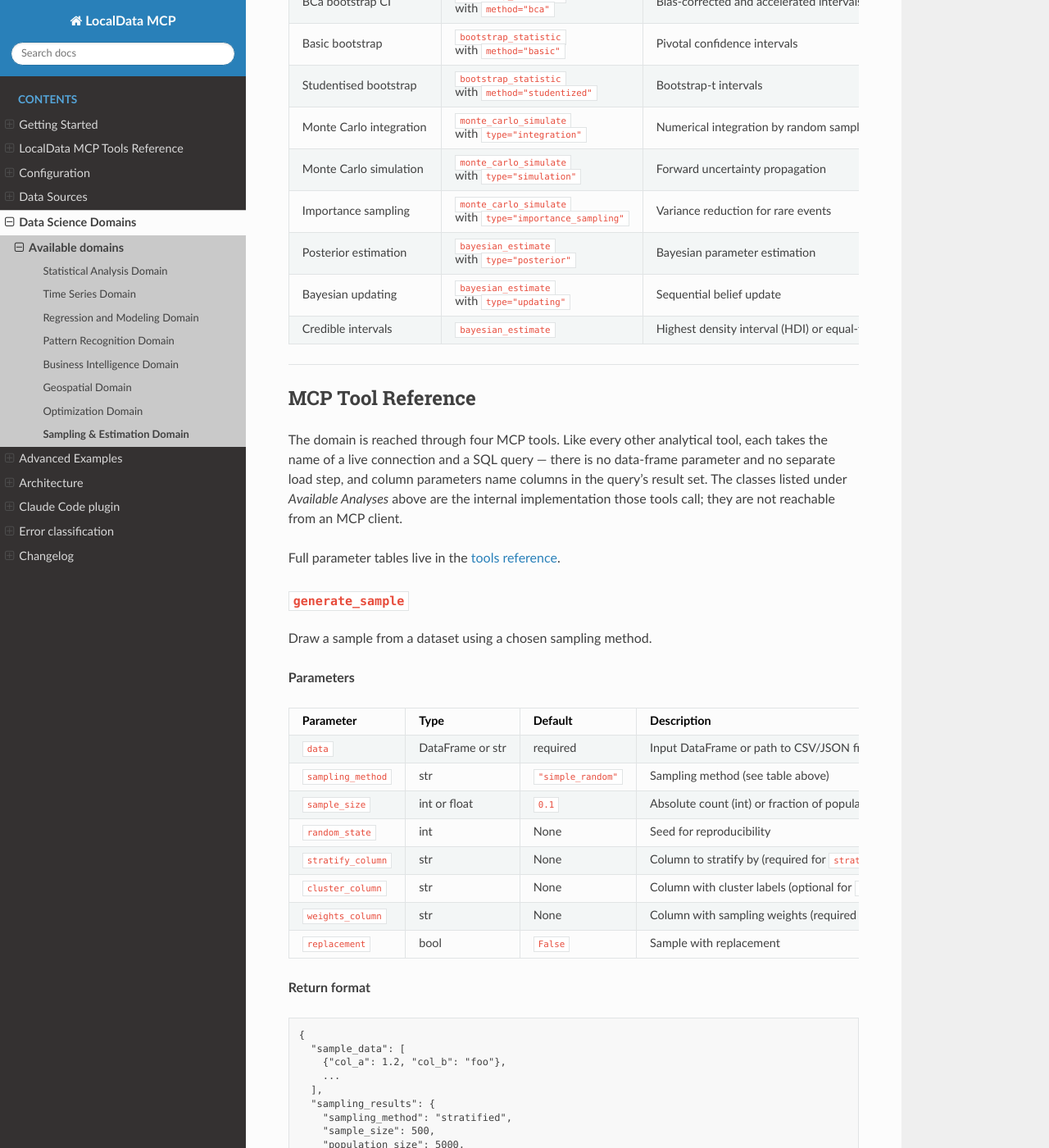
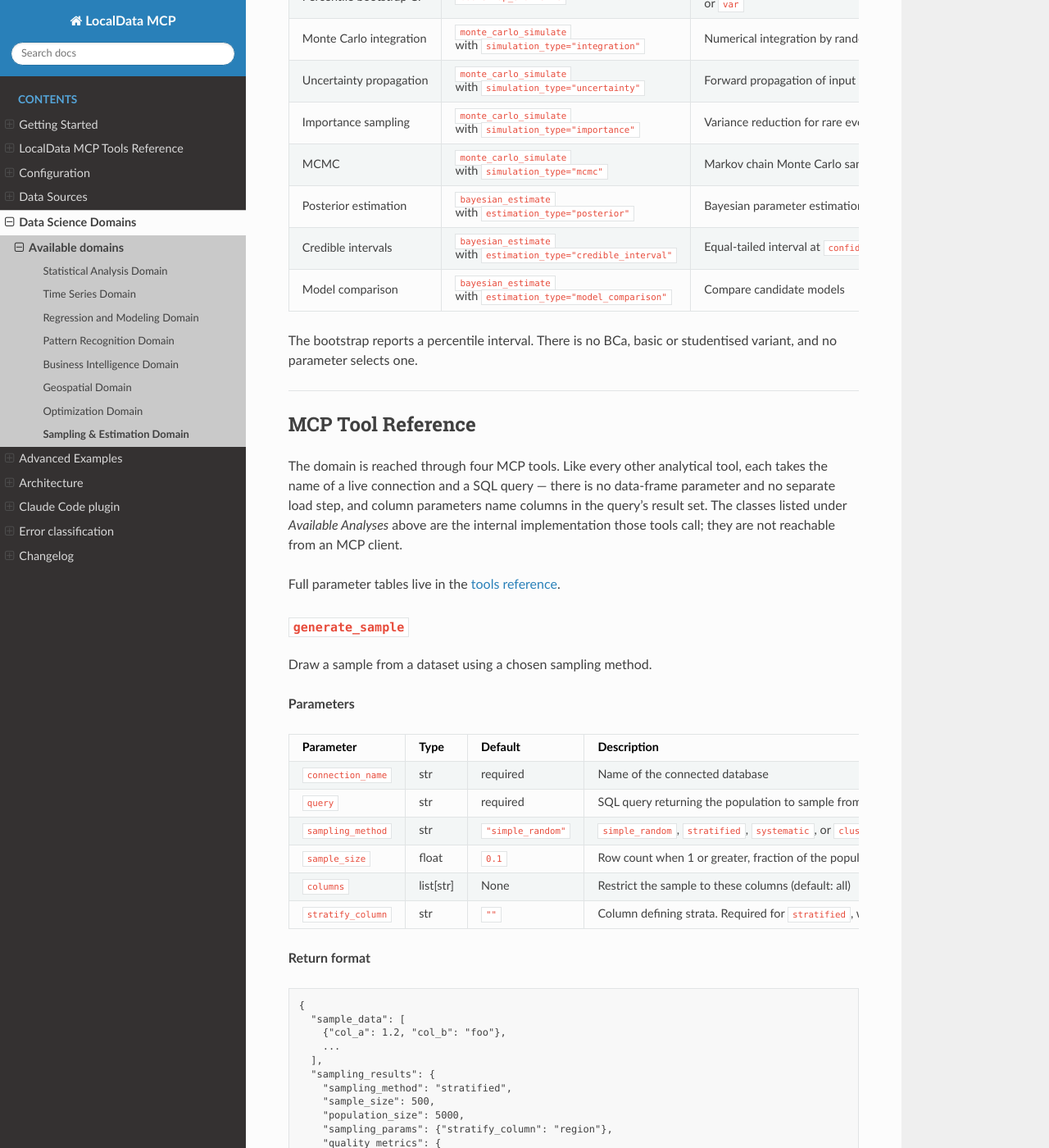
Before and after one commit to ChrisGVE/localdata-mcp, a Sphinx documentation site: the page built from docs/domains/sampling-estimation.md, in a window 1280 px wide and 1400 px high, scrolled down 996 px. Shown: the whole window at 82% size. Built offline with Sphinx 7.4.7 and the Read the Docs theme 3.1.0, drawn with Linux system fonts in a browser that asks for light colours; some of the changed text lies outside the part shown.

Commit message:
docs(sampling): document the four tools that exist, not the library beneath them
This page was caught mid-repair: it had gained the
correct preamble stating that every tool takes a connection name and a SQL query,
while its parameter tables still documented `data: DataFrame or str` -- so the
page contradicted itself within twenty lines. Every value below was checked
against the running server rather than read.

The parameter tables listed nine arguments no tool accepts: `random_state` on all
four, `cluster_column`, `weights_column` and `replacement` on `generate_sample`,
and `statistic_func` plus an interval-method `method` on `bootstrap_statistic`.
`bootstrap_statistic` has no interval-method parameter at all -- it reports a
percentile interval, and the documented `bca`, `basic` and `studentized` variants
have no code path. Its statistic argument is `statistic`, and `sum` raises
despite being listed.

Token vocabularies were wrong in both directions. `monte_carlo_simulate` accepts
`integration`, `uncertainty`, `importance` and `mcmc`; the page offered
`simulation` and `importance_sampling`, which raise, and omitted two that work.
`bayesian_estimate` accepts `posterior`, `credible_interval` and
`model_comparison`; the page offered `updating`, which raises. Weighted sampling
is documented as a method and does not exist.

Return formats were flat where the tools return a list under `bootstrap_results`,
`monte_carlo_results` or `bayesian_results`, and advertised a `bca` interval, a
`posterior_mode`, an `hdi` entry, a `bayes_factor` and `mcmc_diagnostics` that no
response carries. The shapes here are copied from real responses.

The Examples section was Python-library code throughout -- `data=df`,
`statistic_func=lambda x: ...`, `random_state=42` -- and is rewritten as calls an
MCP client can issue, including the note that sampling and estimation do not
chain automatically.

````diff
--- a/docs/domains/sampling-estimation.md
+++ b/docs/domains/sampling-estimation.md
@@ -13,30 +13,34 @@ Use this domain when you need to:
 - Simulate outcomes or propagate uncertainty through a model using Monte Carlo methods
 - Update prior beliefs with observed data and obtain posterior credible intervals
 
-All transformers are sklearn-compatible (`BaseEstimator`, `TransformerMixin`). High-level
-functions accept a DataFrame or a file path and return JSON-serializable dictionaries.
+The transformers underneath are sklearn-compatible (`BaseEstimator`,
+`TransformerMixin`), but an MCP client does not reach them: it calls the four
+tools below, each of which takes a connection name and a SQL query.
 
 ---
 
 ## Available Analyses
 
-| Analysis | Function | Description |
+Every value in this table was checked against the running server. A token not
+listed here raises rather than falling back to a default.
+
+| Analysis | Call | Description |
 |---|---|---|
-| Simple random sampling | `generate_sample` with `method="simple_random"` | Uniform random selection without replacement |
-| Stratified sampling | `generate_sample` with `method="stratified"` | Proportional allocation across strata |
-| Cluster sampling | `generate_sample` with `method="cluster"` | Select random clusters, take all members |
-| Systematic sampling | `generate_sample` with `method="systematic"` | Regular interval selection with random start |
-| Weighted sampling | `generate_sample` with `method="weighted"` | Probability-proportional-to-size sampling |
-| Percentile bootstrap CI | `bootstrap_statistic` with `method="percentile"` | Distribution-free confidence intervals |
-| BCa bootstrap CI | `bootstrap_statistic` with `method="bca"` | Bias-corrected and accelerated intervals |
-| Basic bootstrap | `bootstrap_statistic` with `method="basic"` | Pivotal confidence intervals |
-| Studentised bootstrap | `bootstrap_statistic` with `method="studentized"` | Bootstrap-t intervals |
-| Monte Carlo integration | `monte_carlo_simulate` with `type="integration"` | Numerical integration by random sampling |
-| Monte Carlo simulation | `monte_carlo_simulate` with `type="simulation"` | Forward uncertainty propagation |
-| Importance sampling | `monte_carlo_simulate` with `type="importance_sampling"` | Variance reduction for rare events |
-| Posterior estimation | `bayesian_estimate` with `type="posterior"` | Bayesian parameter estimation |
-| Bayesian updating | `bayesian_estimate` with `type="updating"` | Sequential belief update |
-| Credible intervals | `bayesian_estimate` | Highest density interval (HDI) or equal-tailed CI |
+| Simple random sampling | `generate_sample` with `sampling_method="simple_random"` | Uniform random selection |
+| Stratified sampling | `generate_sample` with `sampling_method="stratified"` | Proportional allocation across strata; needs `stratify_column` |
+| Systematic sampling | `generate_sample` with `sampling_method="systematic"` | Regular interval selection with a random start |
+| Cluster sampling | `generate_sample` with `sampling_method="cluster"` | Select random clusters, take all members |
+| Percentile bootstrap CI | `bootstrap_statistic` | Distribution-free confidence interval for `mean`, `median`, `std` or `var` |
+| Monte Carlo integration | `monte_carlo_simulate` with `simulation_type="integration"` | Numerical integration by random sampling |
+| Uncertainty propagation | `monte_carlo_simulate` with `simulation_type="uncertainty"` | Forward propagation of input uncertainty |
+| Importance sampling | `monte_carlo_simulate` with `simulation_type="importance"` | Variance reduction for rare events |
+| MCMC | `monte_carlo_simulate` with `simulation_type="mcmc"` | Markov chain Monte Carlo sampling |
+| Posterior estimation | `bayesian_estimate` with `estimation_type="posterior"` | Bayesian parameter estimation |
+| Credible intervals | `bayesian_estimate` with `estimation_type="credible_interval"` | Equal-tailed interval at `confidence_level` |
+| Model comparison | `bayesian_estimate` with `estimation_type="model_comparison"` | Compare candidate models |
+
+The bootstrap reports a percentile interval. There is no BCa, basic or
+studentised variant, and no parameter selects one.
 
 ---
 
@@ -60,14 +64,12 @@ Draw a sample from a dataset using a chosen sampling method.
 
 | Parameter | Type | Default | Description |
 |---|---|---|---|
-| `data` | DataFrame or str | required | Input DataFrame or path to CSV/JSON file |
-| `sampling_method` | str | `"simple_random"` | Sampling method (see table above) |
-| `sample_size` | int or float | `0.1` | Absolute count (int) or fraction of population (float 0–1) |
-| `random_state` | int | None | Seed for reproducibility |
-| `stratify_column` | str | None | Column to stratify by (required for `stratified`) |
-| `cluster_column` | str | None | Column with cluster labels (optional for `cluster`) |
-| `weights_column` | str | None | Column with sampling weights (required for `weighted`) |
-| `replacement` | bool | `False` | Sample with replacement |
+| `connection_name` | str | required | Name of the connected database |
+| `query` | str | required | SQL query returning the population to sample from |
+| `sampling_method` | str | `"simple_random"` | `simple_random`, `stratified`, `systematic`, or `cluster` |
+| `sample_size` | float | `0.1` | Row count when 1 or greater, fraction of the population when below 1 |
+| `columns` | list[str] | None | Restrict the sample to these columns (default: all) |
+| `stratify_column` | str | `""` | Column defining strata. Required for `stratified`, which raises without it |
 
 **Return format**
 
@@ -81,7 +83,7 @@ Draw a sample from a dataset using a chosen sampling method.
     "sampling_method": "stratified",
     "sample_size": 500,
     "population_size": 5000,
-    "sampling_params": {"stratify_column": "region", "replacement": false},
+    "sampling_params": {"stratify_column": "region"},
     "quality_metrics": {
       "representativeness_score": 0.97,
       "mean_absolute_difference": 0.03,
@@ -105,30 +107,34 @@ Estimate confidence intervals for a statistic via bootstrap resampling.
 
 | Parameter | Type | Default | Description |
 |---|---|---|---|
-| `data` | DataFrame or str | required | Input DataFrame or file path |
-| `statistic_func` | callable or str | `"mean"` | Statistic to bootstrap; string names: `mean`, `median`, `std`, `var`, `sum` |
+| `connection_name` | str | required | Name of the connected database |
+| `query` | str | required | SQL query returning the data to resample |
+| `column` | str | `""` | Numeric column to bootstrap |
+| `statistic` | str | `"mean"` | `mean`, `median`, `std`, or `var`. Any other name raises |
 | `n_bootstrap` | int | `1000` | Number of bootstrap resamples |
-| `confidence_level` | float | `0.95` | Confidence level (e.g., 0.95 for 95% CI) |
-| `method` | str | `"percentile"` | Interval method: `percentile`, `bca`, `basic`, `studentized` |
-| `random_state` | int | None | Seed for reproducibility |
+| `confidence_level` | float | `0.95` | Confidence level, e.g. 0.95 for a 95% interval |
 
 **Return format**
 
 ```json
 {
-  "statistic_name": "mean",
-  "original_statistic": 42.7,
-  "bootstrap_method": "percentile",
+  "bootstrap_results": [
+    {
+      "statistic_name": "mean_value",
+      "original_statistic": 10.97,
+      "bootstrap_method": "percentile",
+      "n_bootstrap": 1000,
+      "bias_estimate": 0.013,
+      "bias_corrected_estimate": 10.956,
+      "variance_estimate": 0.040,
+      "standard_error": 0.201,
+      "confidence_intervals": {"percentile": [10.67, 11.37]},
+      "bootstrap_params": {}
+    }
+  ],
   "n_bootstrap": 1000,
-  "bias_estimate": 0.03,
-  "bias_corrected_estimate": 42.67,
-  "variance_estimate": 1.24,
-  "standard_error": 1.11,
-  "confidence_intervals": {
-    "percentile": [40.5, 44.9],
-    "bca": [40.3, 44.7]
-  },
-  "convergence_info": {"bootstrap_se_stability": 0.02}
+  "confidence_level": 0.95,
+  "method": "percentile"
 }
 ```
 
@@ -142,25 +148,34 @@ Run a Monte Carlo simulation or numerical integration.
 
 | Parameter | Type | Default | Description |
 |---|---|---|---|
-| `data` | DataFrame or str | required | Input data for simulation parameters |
-| `simulation_type` | str | `"integration"` | Type: `integration`, `simulation`, `importance_sampling` |
+| `connection_name` | str | required | Name of the connected database |
+| `query` | str | required | SQL query supplying the simulation parameters |
+| `simulation_type` | str | `"integration"` | `integration`, `uncertainty`, `importance`, or `mcmc`. Any other value raises |
 | `n_simulations` | int | `10000` | Number of simulation draws |
-| `random_state` | int | None | Seed for reproducibility |
+| `columns` | list[str] | None | Restrict the input to these columns (default: all) |
 
 **Return format**
 
-```text
+```json
 {
-  "simulation_type": "simulation",
+  "monte_carlo_results": [
+    {
+      "simulation_type": "integration",
+      "n_simulations": 10000,
+      "estimated_value": 0.9187,
+      "confidence_interval": [0.8083, 1.0291],
+      "standard_error": 0.0563,
+      "convergence_diagnostic": {
+        "batch_variance": 0.0371,
+        "relative_std_error": 0.0613
+      },
+      "simulation_params": {"random_state": null},
+      "integration_bounds": [-3, 3]
+    }
+  ],
+  "simulation_type": "integration",
   "n_simulations": 10000,
-  "estimated_value": 18.4,
-  "confidence_interval": [17.1, 19.7],
-  "standard_error": 0.66,
-  "convergence_diagnostic": {
-    "relative_error": 0.004,
-    "effective_sample_size": 9800
-  },
-  "simulation_params": {...}
+  "confidence_level": 0.95
 }
 ```
 
@@ -174,30 +189,44 @@ Perform Bayesian parameter estimation with credible intervals.
 
 | Parameter | Type | Default | Description |
 |---|---|---|---|
-| `data` | DataFrame or str | required | Input DataFrame or file path |
-| `estimation_type` | str | `"posterior"` | Type: `posterior`, `updating` |
-| `prior_distribution` | str | `"normal"` | Prior: `normal`, `beta`, `gamma`, `uniform` |
+| `connection_name` | str | required | Name of the connected database |
+| `query` | str | required | SQL query returning the observations |
+| `column` | str | `""` | Numeric column to estimate from |
+| `estimation_type` | str | `"posterior"` | `posterior`, `credible_interval`, or `model_comparison`. Any other value raises |
+| `prior_distribution` | str | `"normal"` | `normal`, `beta`, `gamma`, or `uniform` |
 | `confidence_level` | float | `0.95` | Credible interval level |
-| `random_state` | int | None | Seed for reproducibility |
 
 **Return format**
 
 ```json
 {
-  "parameter_name": "mu",
-  "estimation_method": "posterior",
-  "posterior_mean": 5.23,
-  "posterior_mode": 5.19,
-  "posterior_median": 5.21,
-  "credible_intervals": {
-    "equal_tailed": [4.81, 5.65],
-    "hdi": [4.79, 5.62]
-  },
-  "prior_info": {"distribution": "normal", "params": {"loc": 0, "scale": 10}},
-  "bayes_factor": 12.4,
-  "mcmc_diagnostics": {"r_hat": 1.002, "ess": 3200}
+  "bayesian_results": [
+    {
+      "parameter_name": "mean_value",
+      "estimation_method": "normal_conjugate",
+      "posterior_mean": 10.964,
+      "posterior_median": 10.963,
+      "credible_intervals": {"95%": [10.568, 11.361]},
+      "prior_info": {
+        "distribution": "normal",
+        "prior_mu": 0.0,
+        "prior_sigma2": 100.0,
+        "posterior_mu": 10.964,
+        "posterior_sigma2": 0.0409
+      }
+    }
+  ],
+  "estimation_type": "posterior",
+  "prior_distribution": "normal",
+  "prior_params": {},
+  "confidence_level": 0.95
 }
 ```
+
+The credible interval is keyed by its level, and there is no separate
+highest-density entry: `credible_intervals["95%"]` is the equal-tailed interval
+at `confidence_level`. A normal prior takes the conjugate path, which is what
+`estimation_method` reports.
 
 ---
 
@@ -210,8 +239,8 @@ Perform Bayesian parameter estimation with credible intervals.
 Selects rows uniformly at random. The default and simplest method. Use when the population is
 homogeneous or when no auxiliary information is available to guide allocation.
 
-With `replacement=False` (default), each row appears at most once. With `replacement=True`,
-the same row can appear multiple times (needed for bootstrap-style samples).
+Each row appears at most once. The tool exposes no with-replacement option; use
+`bootstrap_statistic` when you need resampling with replacement.
 
 #### Stratified Sampling
 
@@ -248,13 +277,9 @@ The result includes `sampling_interval` and `starting_point` in `sampling_params
 **When to use:** Quality control sampling on ordered production lines, time-series subsampling,
 sorted database tables where a uniform spread is needed.
 
-#### Weighted Sampling
-
-Samples rows with probability proportional to values in `weights_column`. Weights are normalised
-to sum to 1 internally. Use with `replacement=True` for importance sampling applications.
-
-**When to use:** Oversampling rare events, inverse-probability-of-treatment weighting (IPTW),
-upweighting recent records.
+There is no weighted sampling tool. To oversample rare events, express the
+weighting in the SQL query itself -- filter, or `ORDER BY` a computed weight --
+and sample the result.
 
 ---
 
@@ -266,23 +291,18 @@ replacement from the observed data. No parametric distributional assumptions are
 **n_bootstrap recommendations:**
 
 - 1000 for exploratory work and interval width estimation
-- 5000–10000 for stable BCa intervals or tail probabilities
-- 10000+ for p-values and when the statistic has high variability
+- 5000-10000 when the interval itself is the deliverable
+- 10000+ for tail probabilities and when the statistic has high variability
 
-**CI methods comparison:**
-
-| Method | When to prefer |
-|---|---|
-| `percentile` | Symmetric distributions; large samples; quick results |
-| `bca` | Default recommendation; corrects for bias and skewness automatically |
-| `basic` | Alternative when distribution is approximately symmetric |
-| `studentized` | When studentisation (dividing by bootstrap SE) is feasible; more accurate for small samples |
+**Interval method:** the percentile interval, always. There is no parameter that
+selects BCa, basic or studentised intervals, and no code path that produces one.
 
 **Bias correction:** When `bias_estimate` is non-negligible relative to `standard_error`, use
 `bias_corrected_estimate` as the point estimate instead of `original_statistic`.
 
-**Statistic functions:** Pass a string name (`mean`, `median`, `std`, `var`, `sum`) or a Python
-callable `f(x) -> float` that operates on a 1D NumPy array.
+**Statistic:** one of `mean`, `median`, `std`, `var`. Any other name raises
+`Unknown statistic function`, including `sum`. A custom callable cannot cross the
+MCP boundary; compute the quantity in SQL and bootstrap the resulting column.
 
 ---
 
@@ -302,7 +322,7 @@ Monte Carlo methods approximate quantities by averaging over random draws. The k
 |---|---|
 | `integration` | Estimate the integral of a function over a domain by uniform random sampling |
 | `simulation` | Forward propagation: draw uncertain inputs, compute output distribution |
-| `importance_sampling` | Reduce variance for rare-event probabilities by sampling from a proposal distribution |
+| `importance` | Reduce variance for rare-event probabilities by sampling from a proposal distribution |
 
 **n_simulations guidance:** Start with 1000 to verify setup, then increase to 10,000–100,000
 for stable estimates. Check `convergence_diagnostic.relative_error < 0.01` for 1% accuracy.
@@ -332,7 +352,7 @@ to frequentist confidence intervals.
 Two credible interval types are reported:
 
 - `equal_tailed` — 2.5th to 97.5th percentile of the posterior
-- `hdi` — Highest Density Interval; the narrowest interval containing the specified probability
+- The interval is equal-tailed and keyed by its level, e.g. `credible_intervals["95%"]`. No highest-density interval is computed.
   mass; preferred for skewed posteriors
 
 **Bayes factor:** When available, summarises the evidence ratio between hypotheses. BF > 10
@@ -360,95 +380,91 @@ is considered strong evidence; BF > 100 is decisive.
 
 ## Examples
 
+Each call names a live connection and a SQL query. The query selects the
+population; there is no data-frame parameter and no separate load step.
+
 ### Draw a stratified sample for a survey
 
 ```python
-result = generate_sample(
-    data=customer_df,
+generate_sample(
+    "crm",
+    "SELECT customer_id, region, spend FROM customers",
     sampling_method="stratified",
     sample_size=1000,
     stratify_column="region",
-    random_state=42,
-)
-sample = pd.DataFrame(result["sample_data"])
-print(result["sampling_results"]["strata_info"])
-```
-
-### Bootstrap a median with BCa intervals
-
-```python
-result = bootstrap_statistic(
-    data=revenue_df,
-    statistic_func="median",
-    n_bootstrap=5000,
-    confidence_level=0.95,
-    method="bca",
-    random_state=0,
-)
-print(f"Median: {result['original_statistic']:.2f}")
-print(f"95% BCa CI: {result['confidence_intervals']['bca']}")
-```
-
-### Custom statistic: interquartile range
-
-```python
-import numpy as np
-
-result = bootstrap_statistic(
-    data=df,
-    statistic_func=lambda x: np.percentile(x, 75) - np.percentile(x, 25),
-    n_bootstrap=2000,
-    confidence_level=0.90,
 )
 ```
 
-### Monte Carlo uncertainty propagation
+`sample_size` is a row count at 1 or above and a fraction below it, so `0.2`
+would draw a fifth of the population instead. `stratified` raises without
+`stratify_column`.
+
+### Bootstrap a median without assuming a distribution
 
 ```python
-result = monte_carlo_simulate(
-    data=model_params_df,
-    simulation_type="simulation",
-    n_simulations=50000,
-    random_state=1,
+bootstrap_statistic(
+    "sales",
+    "SELECT revenue FROM orders WHERE year = 2026",
+    column="revenue",
+    statistic="median",
+    n_bootstrap=5000,
+    confidence_level=0.95,
 )
-print(f"Expected output: {result['estimated_value']:.3f} ± {result['standard_error']:.3f}")
-print(f"90% CI: {result['confidence_interval']}")
 ```
 
-### Bayesian estimation of a conversion rate
+`statistic` accepts `mean`, `median`, `std` and `var`. There is no hook for a
+custom statistic and no interval-method parameter: the result reports the
+percentile interval along with the bias estimate and standard error.
+
+### Propagate uncertainty through a Monte Carlo simulation
 
 ```python
-# Prior: Beta(2, 20) — weak prior of ~9% conversion
-result = bayesian_estimate(
-    data=experiment_df,
+monte_carlo_simulate(
+    "model",
+    "SELECT rate, volume, margin FROM parameters",
+    simulation_type="uncertainty",
+    n_simulations=50000,
+)
+```
+
+`simulation_type` accepts `integration`, `uncertainty`, `importance` and `mcmc`.
+Any other value raises rather than falling back to a default.
+
+### Estimate a conversion rate with a Beta prior
+
+```python
+bayesian_estimate(
+    "experiment",
+    "SELECT converted FROM trials",
+    column="converted",
     estimation_type="posterior",
     prior_distribution="beta",
     confidence_level=0.95,
 )
-print(f"Posterior mean: {result['posterior_mean']:.3f}")
-print(f"95% HDI: {result['credible_intervals']['hdi']}")
 ```
 
-### Full workflow: sample then analyse
+`estimation_type` accepts `posterior`, `credible_interval` and
+`model_comparison`.
+
+### Sample first, then estimate on the sample
+
+The two steps do not chain automatically — a result carries no handle the next
+tool consumes. Narrow the second query to the population the first described:
 
 ```python
-# 1. Draw a stratified 20% sample
-sample_result = generate_sample(
-    data=large_df,
+generate_sample(
+    "warehouse",
+    "SELECT order_value, product_category FROM orders",
     sampling_method="stratified",
     sample_size=0.2,
     stratify_column="product_category",
-    random_state=7,
 )
-sample_df = pd.DataFrame(sample_result["sample_data"])
 
-# 2. Bootstrap the mean order value on the sample
-ci_result = bootstrap_statistic(
-    data=sample_df[["order_value"]],
-    statistic_func="mean",
+bootstrap_statistic(
+    "warehouse",
+    "SELECT order_value FROM orders WHERE product_category = 'hardware'",
+    column="order_value",
+    statistic="mean",
     n_bootstrap=2000,
-    method="bca",
 )
-print(f"Mean order value: {ci_result['original_statistic']:.2f}")
-print(f"95% CI: {ci_result['confidence_intervals']['bca']}")
 ```
````
